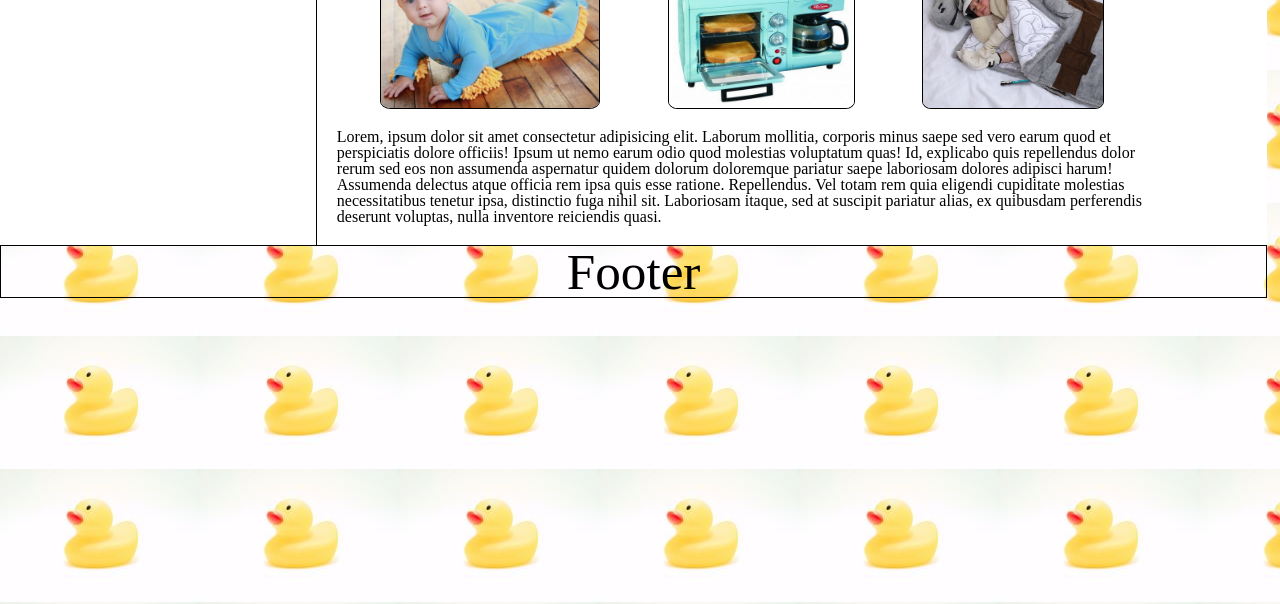
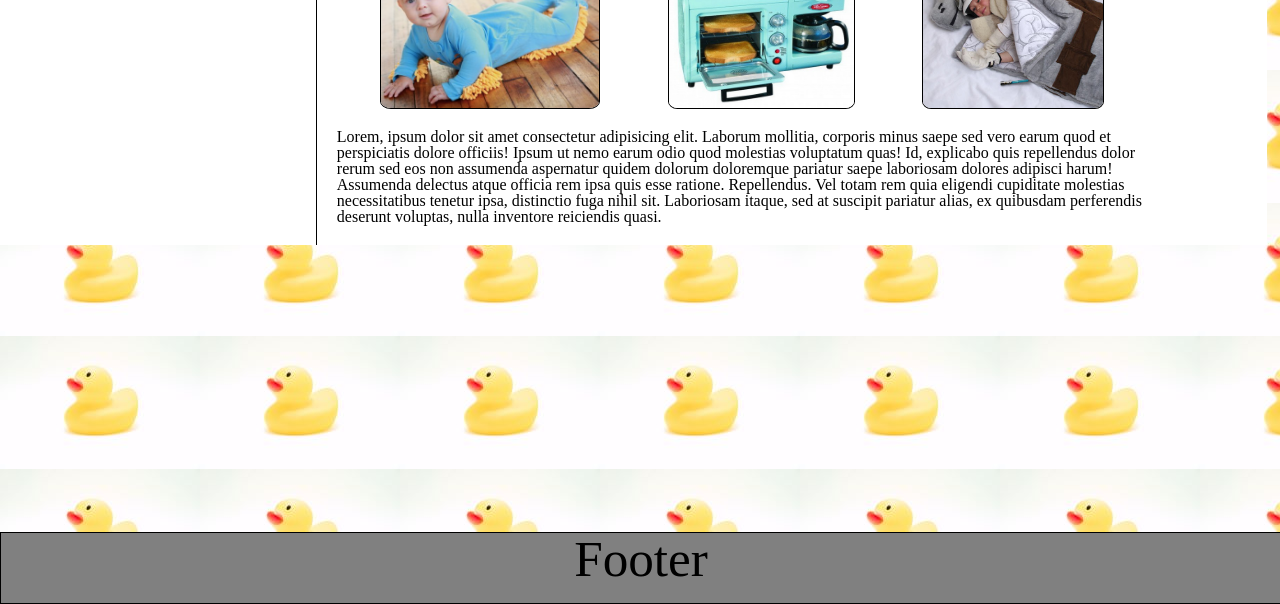
Before and after one commit to mikeshen7/odd-duck, a plain HTML site: page index.html in a window 1280 px wide. Shown: the part 196-800 px from the top of the page. Drawn offline with nearby package versions, Linux system fonts and the light colour scheme.

Commit message:
footer edit

```diff
--- a/css/style.css
+++ b/css/style.css
@@ -101,8 +101,14 @@ nav {
 }
 
 footer {
+  background-color: gray;
   border: 1px solid black;
   text-align: center;
+  position:fixed;
+  width:100%;
+  height:70px;
+  left:0px;
+  bottom:0px;
 }
 
 h1 {
```
